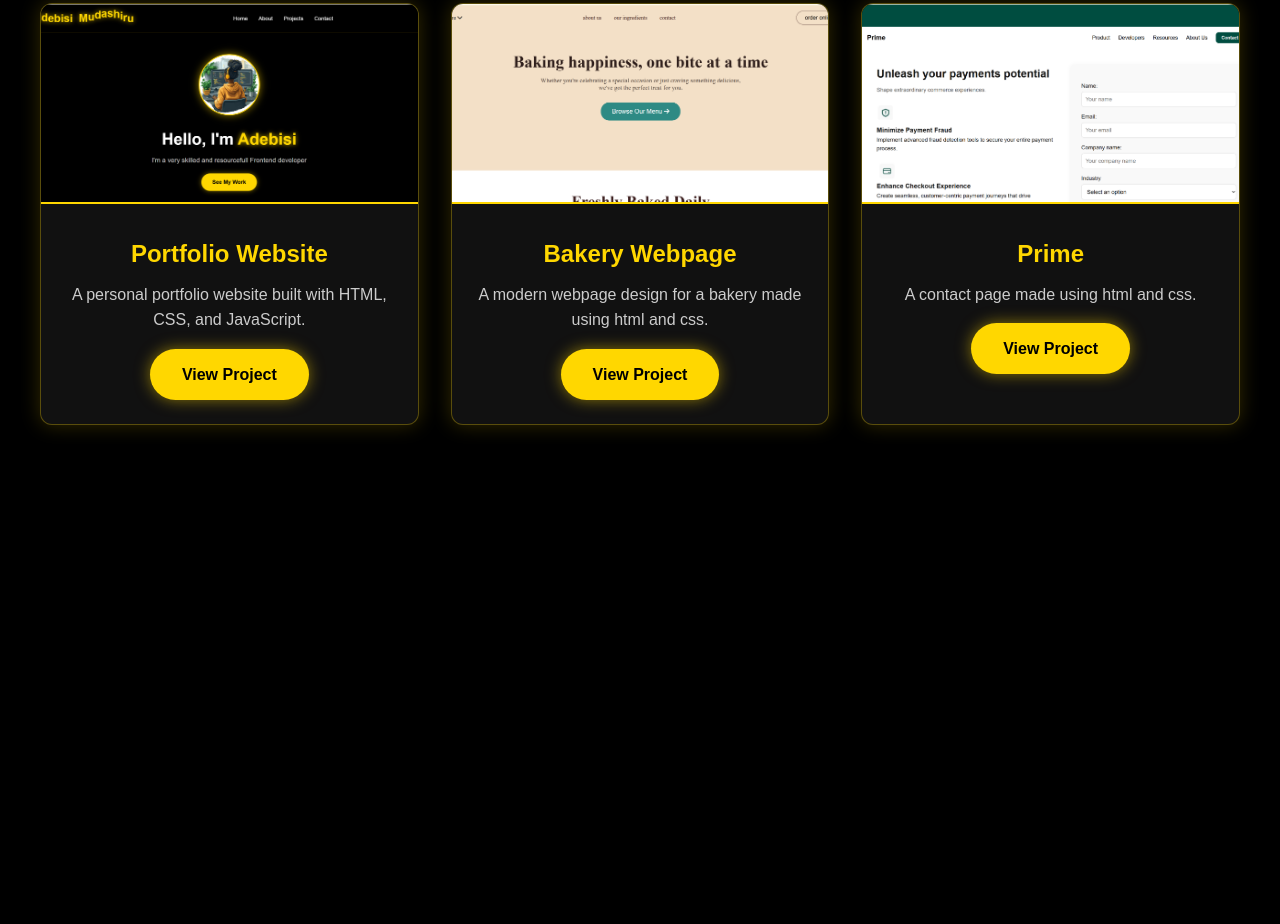
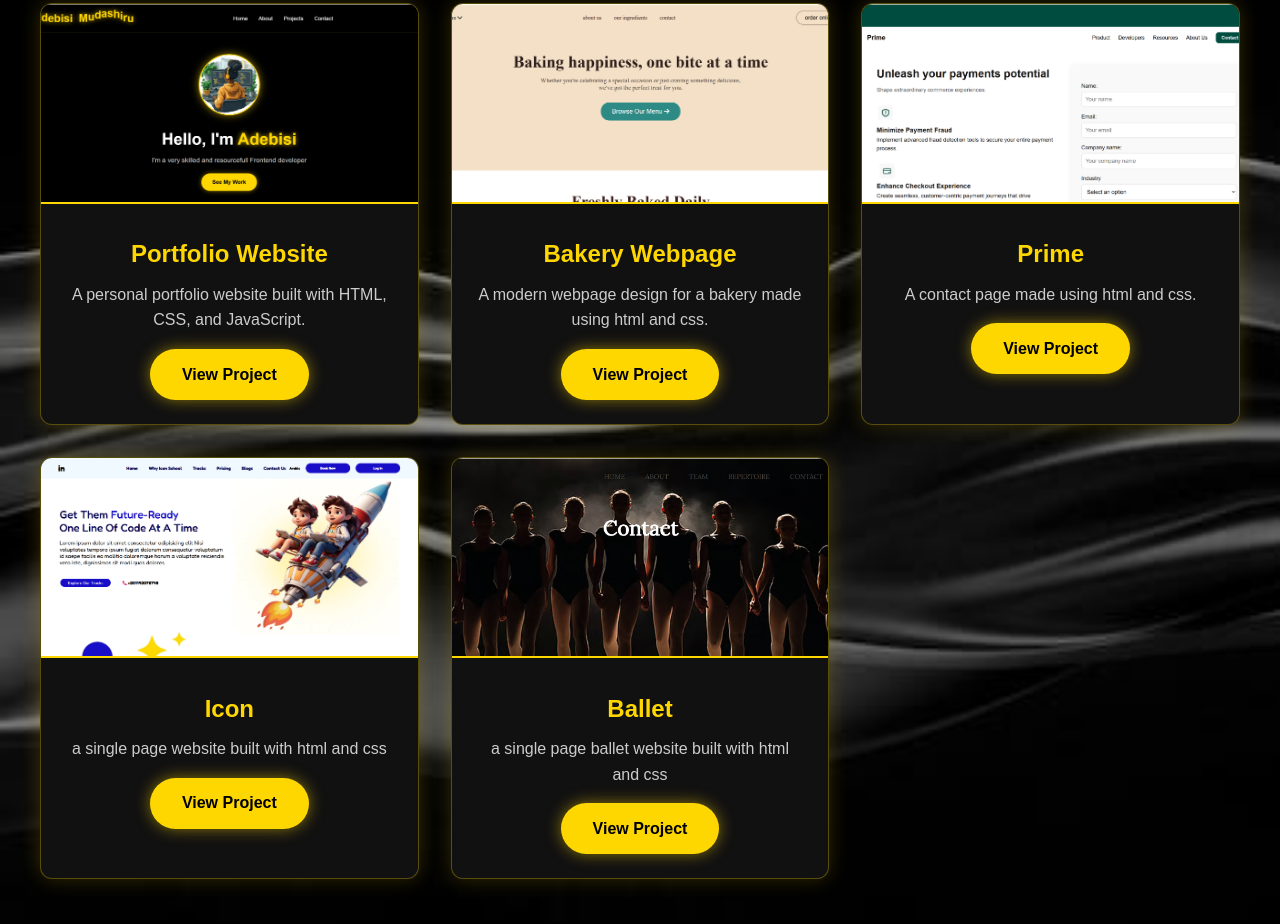
Before and after one commit to adebisi13/Adebisi, a plain HTML site: page projects.html in a window 1280 px wide. Shown: the part 304-1228 px from the top of the page. Before the commit the page ends 800 px from the top, so only its background shows below. Drawn offline with Linux system fonts and the light colour scheme.

Commit message:
2nd commit

```diff
--- a/projects.html
+++ b/projects.html
@@ -57,6 +57,25 @@
           <a href="https://pr1me.netlify.app/" target="_blank" class="btn">View Project</a>
         </div>
       </div>
+
+      <div class="project-card reveal">
+        <img src="image.folder/icon.png" alt="project 4">
+        <div class="project-info">
+          <h2>Icon</h2>
+          <p>a single page website built with html and css</p>
+          <a href="https://projectkidsapp.netlify.app/" target="_blank" class="btn">View Project</a>
+        </div>
+      </div>
+
+      <div class="project-card reveal">
+        <img src="image.folder/ballett.png" alt="project 5">
+        <div class="project-info">
+          <h2>Ballet</h2>
+          <p>a single page ballet website built with html and css</p>
+          <a href="https://ballett.netlify.app/" target="_blank" class="btn">View Project</a>
+        </div>
+      </div>
+
     </div>
   </section>
 
--- a/style.css
+++ b/style.css
@@ -7,7 +7,9 @@
 
 body {
   font-family: "Poppins", sans-serif;
-  background-color: #000;       /* black background */
+  background-image: url(image.folder/blac.jpg);
+  background-repeat: no-repeat;
+  background-size: cover;
   color: #fff;                  /* white text by default */
   line-height: 1.6;
 }
@@ -373,10 +375,7 @@ body {
 
 
 .menu-toggle {
-  display: none; /* hidden by default */
-  font-size: 2rem;
-  cursor: pointer;
-  color: gold;
+  display: none;
 }
 
 
@@ -414,21 +413,32 @@ body {
 }
 
 /* Mobile devices */
+
 @media (max-width: 768px) {
-  /* Navbar becomes mobile menu */
   .nav-links {
-    display: none;
+    display: none; /* hidden by default */
     flex-direction: column;
     background: #111;
     position: absolute;
     top: 60px;
     right: 0;
-    width: 200px;
+    width: 220px;
+    padding: 1rem;
     border: 1px solid gold;
     border-radius: 10px;
-    padding: 1rem;
+    z-index: 1000;
   }
 
+  .nav-links.active {
+    display: flex; /* show when toggled */
+  }
+
+  .menu-toggle {
+    display: block;
+    font-size: 2rem;
+    cursor: pointer;
+    color: gold;
+  }
   .nav-links.active {
     display: flex;
   }
```
Also changed, not shown: image.folder/ballett.png (added), image.folder/blac.jpg (added), image.folder/icon.png (added).
